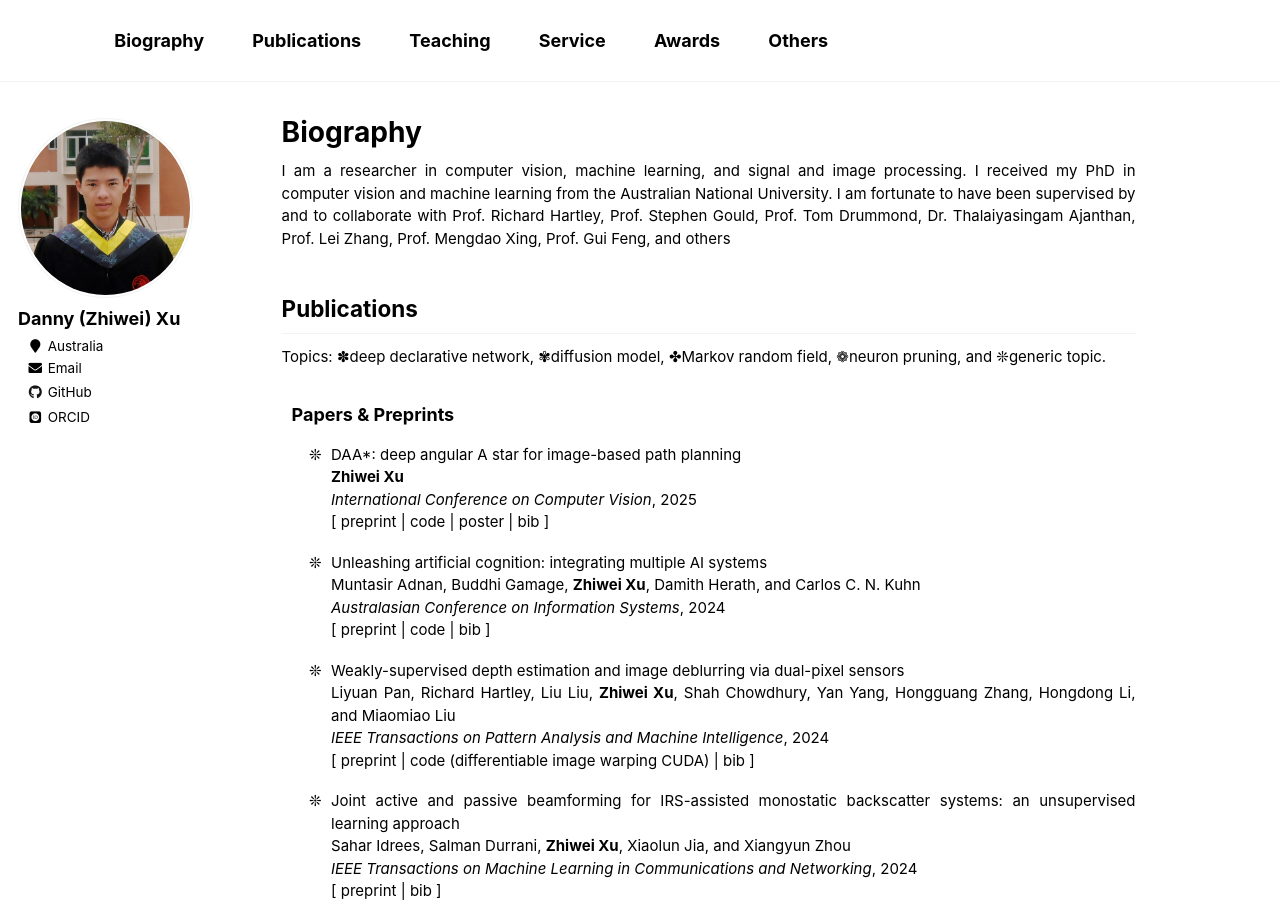
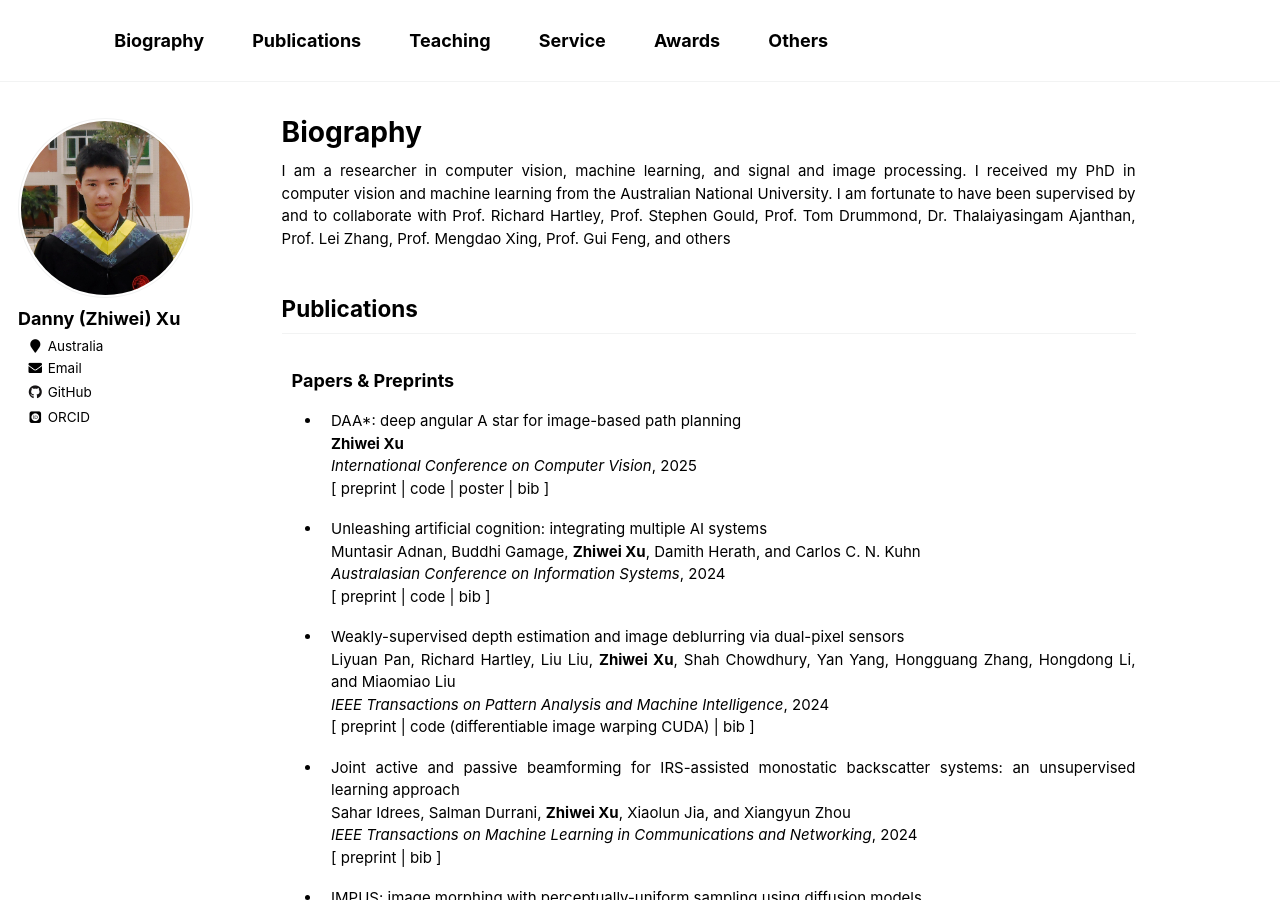
Before and after one commit to zwxu064/zwxu064.github.io, a Jekyll site: the page built from _pages/about.html, in a window 1280 px wide and 900 px high. Built offline with Jekyll 4.4.1, drawn with Linux system fonts in a browser that asks for light colours; some web fonts are replaced.

Commit message:
Update about.html

```diff
--- a/_pages/about.html
+++ b/_pages/about.html
@@ -22,15 +22,15 @@ ul{li{padding-inline-start: 1ch;}}
 </p>
 
 <h2 id="publications">Publications</h2>
-  <div>Topics: <span style="color:black">✽</span>deep declarative network,
+  <!-- <div>Topics: <span style="color:black">✽</span>deep declarative network,
     <span style="color:black">✾</span>diffusion model,
     <span style="color:black">✤</span>Markov random field,
     <span style="color:black">❁</span>neuron pruning,
     and <span style="color:black">❊</span>generic topic.
-  </div>
+  </div> -->
 
   <h3 class="tab">Papers & Preprints</h3>
-  <ul class="generic">
+  <ul>
   <li style="color:black">
 	  <div><span style="font-size:1em">DAA*: deep angular A star for image-based path planning</span></div>
       <div><span style="color:black;font-size:1em"><strong>Zhiwei Xu</strong></span></div>
@@ -54,7 +54,7 @@ ul{li{padding-inline-start: 1ch;}}
   </li>
   </ul>
 
-  <ul class="generic">
+  <ul>
   <li style="color:black">
 	  <div><span style="font-size:1em">Unleashing artificial cognition: integrating multiple AI systems</span></div>
       <div><span style="color:black;font-size:1em">Muntasir Adnan, Buddhi Gamage, <strong>Zhiwei Xu</strong>, Damith Herath, and Carlos C. N. Kuhn</span></div>
@@ -77,7 +77,7 @@ ul{li{padding-inline-start: 1ch;}}
   </li>
   </ul>
 
-  <ul class="generic">
+  <ul>
   <li style="color:black"><div><span style="font-size:1em">Weakly-supervised depth estimation and image deblurring via dual-pixel sensors</span></div>
       <div><span style="color:black;font-size:1em">Liyuan Pan, Richard Hartley, Liu Liu, <strong>Zhiwei Xu</strong>, Shah Chowdhury, Yan Yang, Hongguang Zhang, Hongdong Li, and Miaomiao Liu</span></div>
       <div><span style="color:black"><i>IEEE Transactions on Pattern Analysis and Machine Intelligence</i>, 2024</span></div>
@@ -99,7 +99,7 @@ ul{li{padding-inline-start: 1ch;}}
   </li>
   </ul>
 
-  <ul class="generic">
+  <ul>
   <li style="color:black">
 	  <div><span style="font-size:1em">Joint active and passive beamforming for IRS-assisted monostatic backscatter systems: an unsupervised learning approach</span></div>
       <div><span style="color:black;font-size:1em">Sahar Idrees, Salman Durrani, <strong>Zhiwei Xu</strong>, Xiaolun Jia, and Xiangyun Zhou</span></div>
@@ -121,7 +121,7 @@ ul{li{padding-inline-start: 1ch;}}
   </li>
   </ul>
 
-  <ul class="diffusion">
+  <ul>
   <li style="color:black"><div><span style="font-size:1em;color:black">IMPUS: image morphing with perceptually-uniform sampling using diffusion models</span></div>
       <div><span style="color:black;font-size:1em">Zhaoyuan Yang, Zhengyang Yu, <strong>Zhiwei Xu</strong>, Jaskirat Singh, Jing Zhang, Dylan Campbell, Peter Tu, and Richard Hartley</span></div>
       <div><span style="color:black"><i>International Conference on Learning Representations</i>, 2024</span></div>
@@ -143,7 +143,7 @@ ul{li{padding-inline-start: 1ch;}}
   </li>
   </ul>
 
-  <ul class="generic">
+  <ul>
   <li style="color:black"><div><span style="color:black">Adversarial purification with the manifold hypothesis</span></div>
       <div><span style="color:black;font-size:1em">Zhaoyuan Yang, <strong>Zhiwei Xu</strong>, Jing Zhang, Richard Hartley, and Peter Tu</span></div>
       <div><span style="color:black"><span style="color:black"><i>Association for the Advancement of Artificial Intelligence</i>, 2024</span></div>
@@ -165,7 +165,7 @@ ul{li{padding-inline-start: 1ch;}}
   </li>
   </ul>
 
-  <ul class="diffusion">
+  <ul>
   <li style="color:black"><div><span style="color:black">Probabilistic and semantic descriptions of image manifolds and their applications</span></div>
       <div><span style="color:black;font-size:1em">Peter Tu, Zhaoyuan Yang, Richard Hartley, <strong>Zhiwei Xu</strong>, Jing Zhang, Yiwei Fu,
 	  Dylan Campbell, Jaskirat Singh, and Tianyu Wang</span></div>
@@ -187,7 +187,7 @@ ul{li{padding-inline-start: 1ch;}}
   </li>
   </ul>
 
-  <ul class="ddn">
+  <ul>
   <li style="color:black"><div><span style="color:black">PMaF: deep declarative layers for principal matrix features</span></div>
       <div><span style="color:black;font-size:1em"><strong>Zhiwei Xu</strong>, Hao Wang, Yanbin Liu, and Stephen Gould</span></div>
       <div><span style="color:black"><i>International Conference on Machine Learning Workshop</i>, 2023</span></div>
@@ -210,7 +210,7 @@ ul{li{padding-inline-start: 1ch;}}
   </li>
   </ul>
 
-  <ul class="ddn">
+  <ul>
   <li style="color:black"><div><span style="color:black">Towards understanding gradient approximation in equality constrained deep declarative networks</span></div>
       <div><span style="color:black;font-size:1em">Stephen Gould, Ming Xu, <strong>Zhiwei Xu</strong>, and Yanbin Liu</span></div>
       <div><span style="color:black"><i>International Conference on Machine Learning Workshop</i>, 2023</span></div>
@@ -232,7 +232,7 @@ ul{li{padding-inline-start: 1ch;}}
   </li>
   </ul>
 
-  <ul class="ddn">
+  <ul>
   <li style="color:black"><div><span style="color:black">Exploiting problem structure in deep declarative networks: two case studies</span></div>
       <div><span style="color:black;font-size:1em">Stephen Gould, Dylan Campbell, Itzik Ben-Shabat, Chamin Hewa Koneputugodage, and <strong>Zhiwei Xu</strong></span></div>
       <div><span style="color:black"><i>Association for the Advancement of Artificial Intelligence Workshop</i>, 2022</span></div>
@@ -254,21 +254,21 @@ ul{li{padding-inline-start: 1ch;}}
   </li>
   </ul>
 
-  <ul class="ddn">
+  <ul>
   <li style="color:black"><div><span style="color:black">ViLESS: least squares on sphere for video classification</span></div>
       <div><span style="color:black;font-size:1em">Hao Wang, <strong>Zhiwei Xu</strong>, and Stephen Gould</span></div>
       <div><span style="color:black"><i>Technical Report</i>, 2021</span></div>
   </li>
   </ul>
 
-  <ul class="generic">
+  <ul>
   <li style="color:black"><div><span style="color:black">DDDNet-V2: towards unsupervised depth estimation via dual-pixel sensor</span></div>
       <div><span style="color:black;font-size:1em">Liyuan Pan, <strong>Zhiwei Xu</strong>, Liu Liu, Yan Yang, Miaomiao Liu, and Richard Hartley</span></div>
       <div><span style="color:black"><i>Technical Report</i>, 2021</span></div>
   </li>
   </ul>
 
-  <ul class="generic">
+  <ul>
   <li style="color:black"><div><span style="color:black">Refining semantic segmentation with superpixel by transparent initialization and sparse encoder</span></div>
       <div><span style="color:black;font-size:1em"><strong>Zhiwei Xu</strong>, Thalaiyasingam Ajanthan, and Richard Hartley</span></div>
       <div><span style="color:black"><i>arXiv:2010.04363</i>, 2020</span></div>
@@ -290,7 +290,7 @@ ul{li{padding-inline-start: 1ch;}}
   </li>
   </ul>
 
-  <ul class="pruning">
+  <ul>
   <li style="color:black"><div><span style="color:black">RANP: resource aware neuron pruning at initialization for 3D CNNs</span></div>
       <div><span style="color:black;font-size:1em"><strong>Zhiwei Xu</strong>, Thalaiyasingam Ajanthan, Vibhav Vineet, and Richard Hartley</span></div>
       <div><span style="color:black"><i>International Conference on 3D Vision</i>, pages 180-189, 2020 (<span style="color:black">Oral</span>)</span></div>
@@ -314,7 +314,7 @@ ul{li{padding-inline-start: 1ch;}}
   </li>
   </ul>
 
-  <ul class="mrf">
+  <ul>
   <li style="color:black"><div><span style="color:black">Fast and differentiable message passing on pairwise Markov random fields</span></div>
       <div><span style="color:black;font-size:1em"><strong>Zhiwei Xu</strong>, Thalaiyasingam Ajanthan, and Richard Hartley</span></div>
       <div><span style="color:black"><i>Asian Conference on Computer Vision</i>, pages 523-540, 2020 (<span style="color:black">Oral</span>)</span></div>
```
